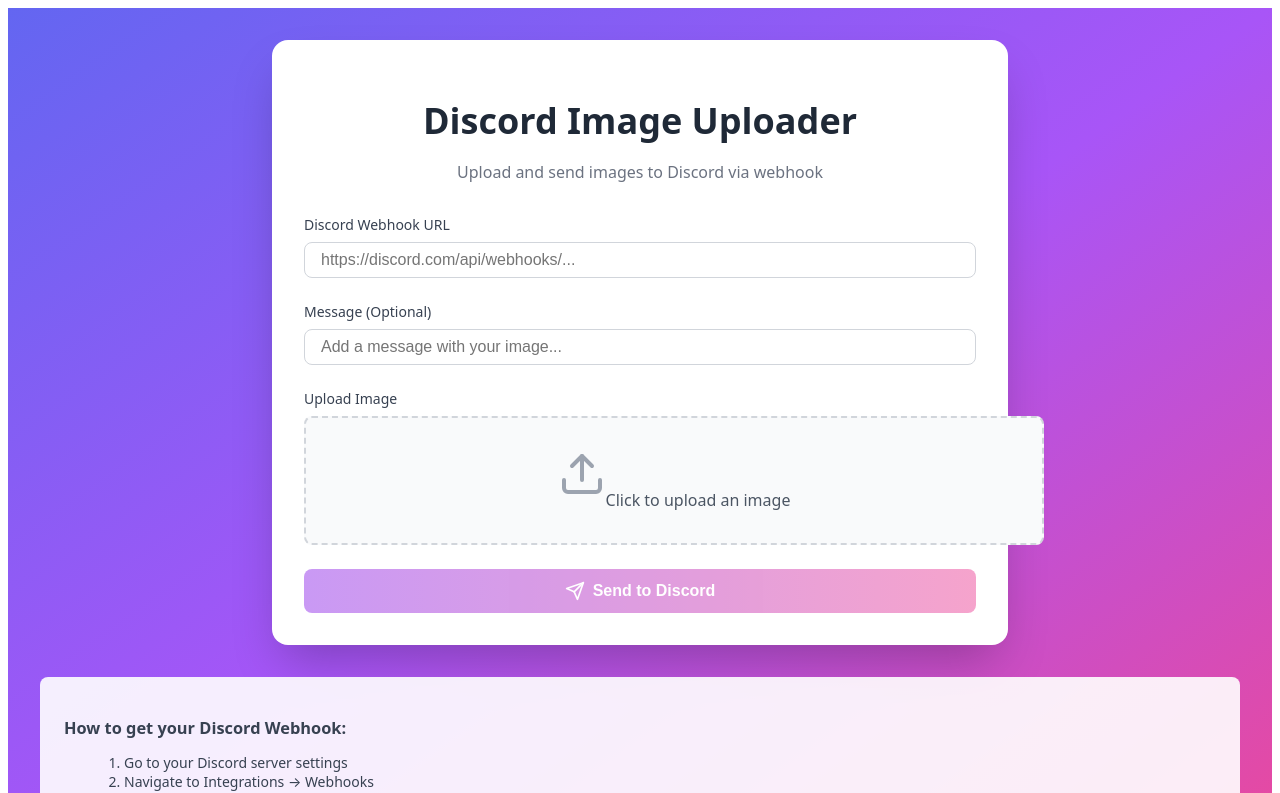
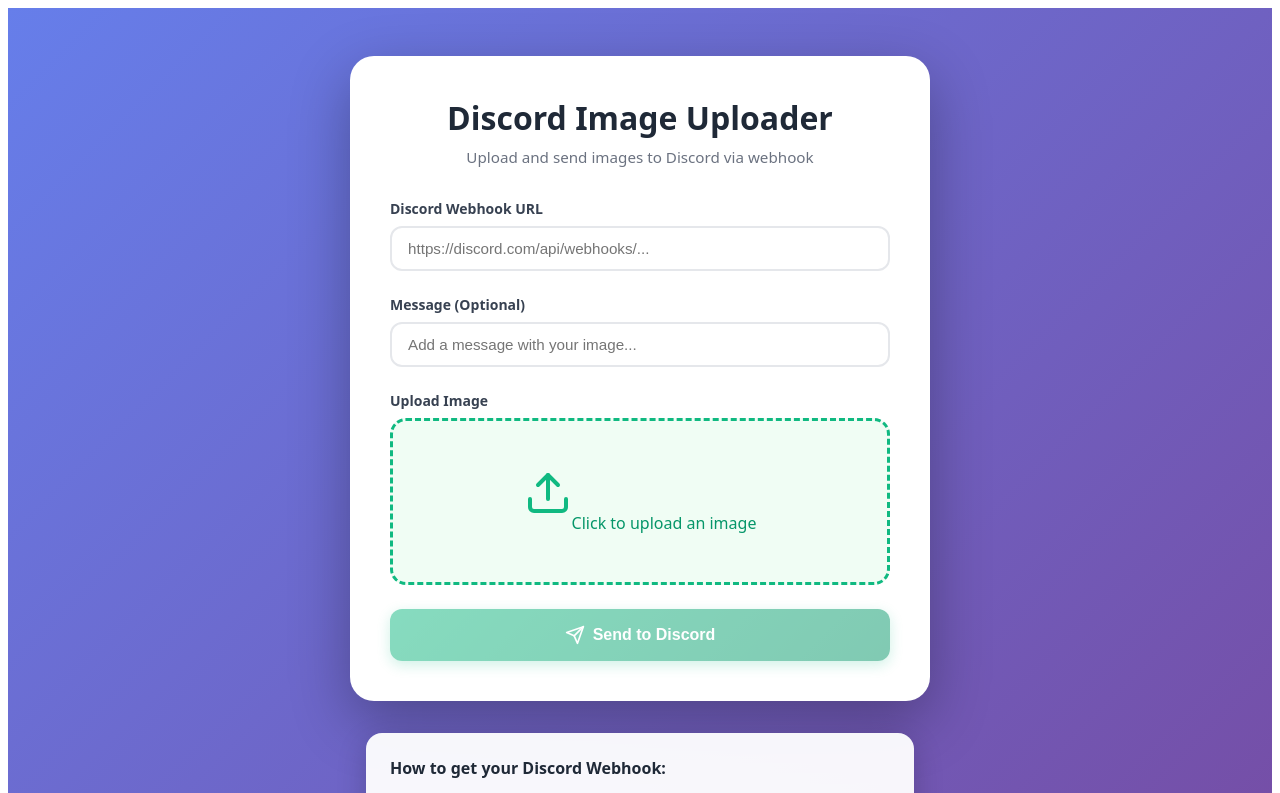
Before and after one commit to Gaber68/Website-to-discord-image-upload, a Next.js app: page / in a window 1280 px wide. Shown: the top 793 px of the page. Built offline with nearby package versions, Linux system fonts and the light colour scheme.

Commit message:
Update index.js

```diff
--- a/pages/index.js
+++ b/pages/index.js
@@ -60,106 +60,151 @@
   const styles = {
     container: {
       minHeight: '100vh',
-      background: 'linear-gradient(to bottom right, #6366f1, #a855f7, #ec4899)',
-      padding: '2rem',
-      fontFamily: 'system-ui, -apple-system, sans-serif'
+      background: 'linear-gradient(135deg, #667eea 0%, #764ba2 100%)',
+      padding: '3rem 1.5rem',
+      fontFamily: 'system-ui, -apple-system, sans-serif',
+      display: 'flex',
+      flexDirection: 'column',
+      alignItems: 'center',
+      justifyContent: 'center'
     },
     card: {
-      maxWidth: '42rem',
-      margin: '0 auto',
+      width: '100%',
+      maxWidth: '500px',
       background: 'white',
-      borderRadius: '1rem',
-      boxShadow: '0 25px 50px -12px rgba(0, 0, 0, 0.25)',
-      padding: '2rem'
+      borderRadius: '1.5rem',
+      boxShadow: '0 20px 60px rgba(0, 0, 0, 0.3)',
+      padding: '2.5rem',
+      marginBottom: '2rem'
     },
     header: {
       textAlign: 'center',
       marginBottom: '2rem'
     },
     title: {
-      fontSize: '2.25rem',
+      fontSize: '2rem',
       fontWeight: 'bold',
       color: '#1f2937',
-      marginBottom: '0.5rem'
+      marginBottom: '0.5rem',
+      margin: '0 0 0.5rem 0'
     },
     subtitle: {
-      color: '#6b7280'
+      color: '#6b7280',
+      fontSize: '0.95rem',
+      margin: 0
+    },
+    formGroup: {
+      marginBottom: '1.5rem'
     },
     label: {
       display: 'block',
       fontSize: '0.875rem',
-      fontWeight: '500',
+      fontWeight: '600',
       color: '#374151',
       marginBottom: '0.5rem'
     },
     input: {
       width: '100%',
-      padding: '0.5rem 1rem',
-      border: '1px solid #d1d5db',
-      borderRadius: '0.5rem',
-      fontSize: '1rem',
-      boxSizing: 'border-box'
+      padding: '0.75rem 1rem',
+      border: '2px solid #e5e7eb',
+      borderRadius: '0.75rem',
+      fontSize: '0.95rem',
+      boxSizing: 'border-box',
+      transition: 'border-color 0.2s',
+      outline: 'none'
     },
     uploadArea: {
       display: 'flex',
       alignItems: 'center',
       justifyContent: 'center',
       width: '100%',
-      padding: '2rem',
-      border: '2px dashed #d1d5db',
-      borderRadius: '0.5rem',
+      padding: '3rem 2rem',
+      border: '3px dashed #10b981',
+      borderRadius: '1rem',
       cursor: 'pointer',
-      background: '#f9fafb',
-      transition: 'border-color 0.2s'
+      background: '#f0fdf4',
+      transition: 'all 0.3s',
+      boxSizing: 'border-box'
+    },
+    uploadAreaHover: {
+      borderColor: '#059669',
+      background: '#dcfce7'
     },
     button: {
       width: '100%',
-      background: 'linear-gradient(to right, #9333ea, #ec4899)',
+      background: 'linear-gradient(135deg, #10b981 0%, #059669 100%)',
       color: 'white',
       fontWeight: '600',
-      padding: '0.75rem',
-      borderRadius: '0.5rem',
+      padding: '1rem',
+      borderRadius: '0.75rem',
       border: 'none',
       cursor: 'pointer',
       display: 'flex',
       alignItems: 'center',
       justifyContent: 'center',
       gap: '0.5rem',
-      fontSize: '1rem'
+      fontSize: '1rem',
+      transition: 'transform 0.2s, box-shadow 0.2s',
+      boxShadow: '0 4px 14px rgba(16, 185, 129, 0.4)'
+    },
+    buttonHover: {
+      transform: 'translateY(-2px)',
+      boxShadow: '0 6px 20px rgba(16, 185, 129, 0.5)'
     },
     buttonDisabled: {
       opacity: 0.5,
-      cursor: 'not-allowed'
+      cursor: 'not-allowed',
+      transform: 'none'
     },
     preview: {
       width: '100%',
-      height: '16rem',
-      objectFit: 'cover',
-      borderRadius: '0.5rem',
-      boxShadow: '0 4px 6px -1px rgba(0, 0, 0, 0.1)'
+      maxHeight: '300px',
+      objectFit: 'contain',
+      borderRadius: '0.75rem',
+      boxShadow: '0 4px 12px rgba(0, 0, 0, 0.1)',
+      border: '3px solid #10b981'
     },
     alert: {
       display: 'flex',
       alignItems: 'center',
-      gap: '0.5rem',
+      gap: '0.75rem',
       padding: '1rem',
-      borderRadius: '0.5rem'
+      borderRadius: '0.75rem',
+      marginTop: '1rem',
+      fontWeight: '500'
     },
     alertSuccess: {
-      background: '#f0fdf4',
-      color: '#166534'
+      background: '#d1fae5',
+      color: '#065f46',
+      border: '2px solid #10b981'
     },
     alertError: {
-      background: '#fef2f2',
-      color: '#991b1b'
+      background: '#fee2e2',
+      color: '#991b1b',
+      border: '2px solid #ef4444'
     },
     instructions: {
-      marginTop: '2rem',
-      background: 'rgba(255, 255, 255, 0.9)',
-      borderRadius: '0.5rem',
+      width: '100%',
+      maxWidth: '500px',
+      background: 'rgba(255, 255, 255, 0.95)',
+      borderRadius: '1rem',
       padding: '1.5rem',
       fontSize: '0.875rem',
-      color: '#374151'
+      color: '#374151',
+      boxShadow: '0 10px 30px rgba(0, 0, 0, 0.2)'
+    },
+    instructionsTitle: {
+      fontWeight: '600',
+      marginBottom: '0.75rem',
+      fontSize: '1rem',
+      color: '#1f2937',
+      margin: '0 0 0.75rem 0'
+    },
+    instructionsList: {
+      marginLeft: '1.25rem',
+      lineHeight: '1.8',
+      margin: '0',
+      paddingLeft: '1.25rem'
     },
     spinner: {
       width: '1.25rem',
@@ -177,6 +222,9 @@
         @keyframes spin {
           to { transform: rotate(360deg); }
         }
+        input:focus {
+          border-color: #10b981 !important;
+        }
       `}</style>
       <div style={styles.container}>
         <div style={styles.card}>
@@ -185,8 +233,8 @@
             <p style={styles.subtitle}>Upload and send images to Discord via webhook</p>
           </div>
 
-          <div style={{ display: 'flex', flexDirection: 'column', gap: '1.5rem' }}>
-            <div>
+          <div>
+            <div style={styles.formGroup}>
               <label style={styles.label}>Discord Webhook URL</label>
               <input
                 type="url"
@@ -197,7 +245,7 @@
               />
             </div>
 
-            <div>
+            <div style={styles.formGroup}>
               <label style={styles.label}>Message (Optional)</label>
               <input
                 type="text"
@@ -208,7 +256,7 @@
               />
             </div>
 
-            <div>
+            <div style={styles.formGroup}>
               <label style={styles.label}>Upload Image</label>
               <input
                 type="file"
@@ -219,8 +267,8 @@
               />
               <label htmlFor="file-upload" style={styles.uploadArea}>
                 <div style={{ textAlign: 'center' }}>
-                  <Upload style={{ margin: '0 auto 0.5rem', color: '#9ca3af' }} size={48} />
-                  <span style={{ color: '#4b5563' }}>
+                  <Upload style={{ margin: '0 auto 0.75rem', color: '#10b981' }} size={48} />
+                  <span style={{ color: '#059669', fontWeight: '500' }}>
                     {image ? image.name : 'Click to upload an image'}
                   </span>
                 </div>
@@ -228,8 +276,8 @@
             </div>
 
             {preview && (
-              <div>
-                <p style={styles.label}>Preview:</p>
+              <div style={styles.formGroup}>
+                <label style={styles.label}>Preview:</label>
                 <img src={preview} alt="Preview" style={styles.preview} />
               </div>
             )}
@@ -274,10 +322,10 @@
         </div>
 
         <div style={styles.instructions}>
-          <h3 style={{ fontWeight: '600', marginBottom: '0.5rem' }}>
+          <h3 style={styles.instructionsTitle}>
             How to get your Discord Webhook:
           </h3>
-          <ol style={{ marginLeft: '1.25rem' }}>
+          <ol style={styles.instructionsList}>
             <li>Go to your Discord server settings</li>
             <li>Navigate to Integrations → Webhooks</li>
             <li>Click "New Webhook" or select an existing one</li>
```
